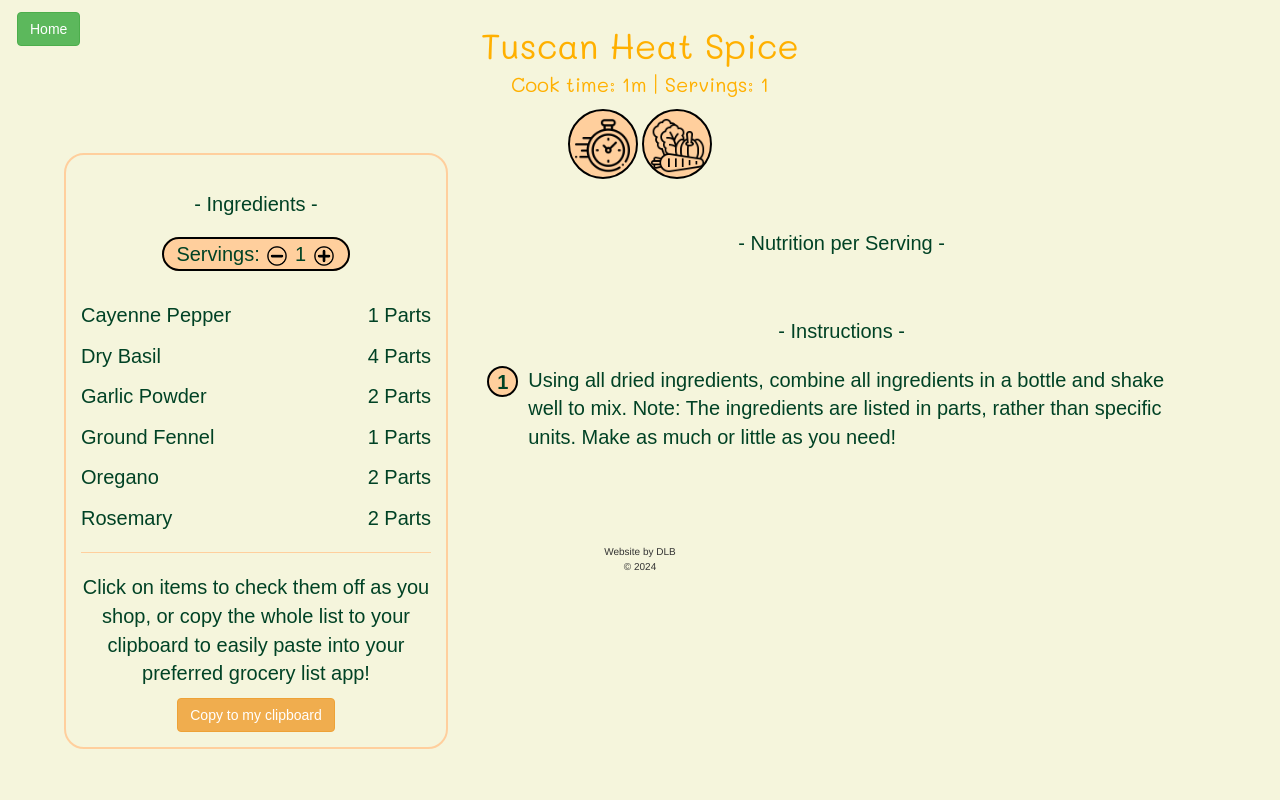
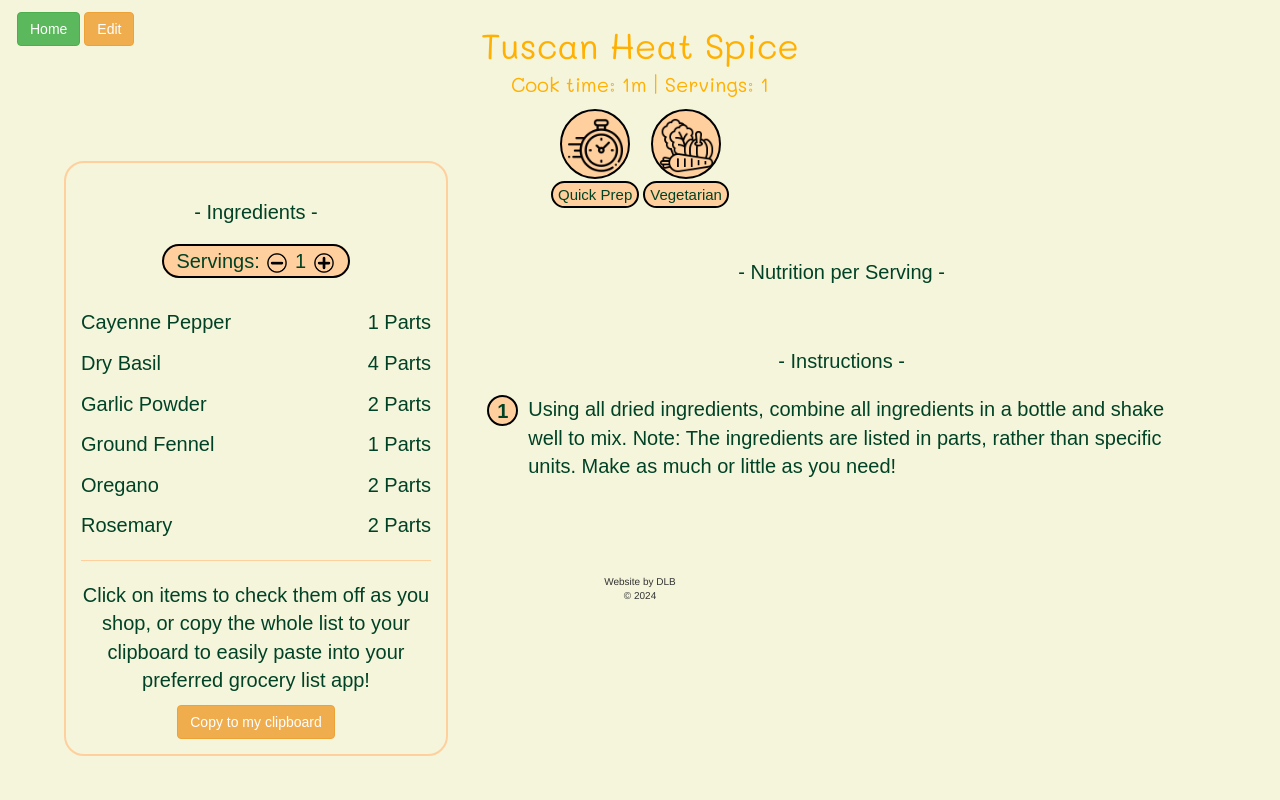
Before and after one commit to Lukipaela/CookBookWebsite, a Flask app: page /recipe/7 in a window 1280 px wide. Run offline with Flask 3, Linux system fonts and the light colour scheme; data comes from the database, SQL or seed files in the repository; some libraries are stand-ins or nearby versions; some web fonts are replaced.

Commit message:
Tweaked font sizes on smaller displays added "All" recipe type to search screen Swapped out badge icons for badge name tags on smaller displays

```diff
--- a/main.py
+++ b/main.py
@@ -33,7 +33,7 @@ LOW_CAL_THRESHOLD = 800  # meals under this calorie count are marked as low cal
 DEFAULT_EDITOR_PAGE_INDEX = '-1'
 NEW_RECORD_PAGE_INDEX = '0'
 # TODO set to true for prod
-prod_mode = True   # master toggle to switch between DEV and PROD modes
+prod_mode = False   # master toggle to switch between DEV and PROD modes
 
 
 # -------------------- DB METHODS -------------------- #
@@ -476,7 +476,7 @@ def configure_ingredient_form(recipe_id: str, ingredient_id: str):
 
 def configure_search_form():
     form = RecipeSearchForm()
-    form.recipe_type.process_data(1)
+    form.recipe_type.process_data(0)    # set default option to "all"
     return form
 
 
@@ -601,6 +601,9 @@ def process_search_form(form):
     if "vegetarian" in form:    # presence of a boolean field means it was checked off.
         badge_query_string += "JOIN CBRecipeBadge Vegetarian ON Vegetarian.RecipeID = CBRecipe.RecipeID " \
                               "AND Vegetarian.BadgeID = 4 "
+    recipe_type_query_string = ""
+    if recipe_type != 0:
+        recipe_type_query_string = f"AND CBRecipe.RecipeTypeID = '{recipe_type}'"
 
     query_string = "SELECT DISTINCT CBRecipe.RecipeID" \
                    ", RecipeName || ' (' ||CAST(CookingTime AS VarChar(10)) || 'min)' AS RecipeName " \
@@ -608,8 +611,8 @@ def process_search_form(form):
                    "JOIN CBIngredient ON CBRecipe.RecipeID = CBIngredient.RecipeID " \
                    "JOIN CBIngredientName ON CBIngredient.IngredientNameID = CBIngredientName.IngredientNameID " \
                    f"AND CBIngredientName.SearchName LIKE '{ingredient_search_name}' " \
-                   "" + badge_query_string + f"WHERE CBRecipe.RecipeTypeID = '{recipe_type}' " \
-                                             f"AND RecipeName LIKE '{search_keyword}' "
+                   "" + badge_query_string + \
+                   f"WHERE RecipeName LIKE '{search_keyword}' " + recipe_type_query_string
     search_results = execute_query(query_string)
     return search_results
 
--- a/recipe_forms.py
+++ b/recipe_forms.py
@@ -77,7 +77,9 @@ class RecipeNutritionForm(FlaskForm):
 
 
 class RecipeSearchForm(FlaskForm):
-    __query_string = "SELECT RecipeTypeID, LongName " \
+    __query_string = "SELECT '0', 'All' " \
+                     "UNION " \
+                     "SELECT RecipeTypeID, LongName " \
                      "FROM CBRecipeType " \
                      "ORDER BY 2 ASC"
     __recipe_types = execute_query(__query_string, convert_to_dict=False)
--- a/static/css/styles.css
+++ b/static/css/styles.css
@@ -69,16 +69,49 @@
 /* BADGES */
 .badges{
     margin: 1rem 0 2rem;
-
+    display: flex;
+    flex-direction: row;
+    justify-content: center;
 }
+.badge-tile{
+    background-color: var(--theme-background);
+    display: flex;
+    flex-direction: column;
+    align-items: center;
+    padding: 0 .2rem;
+}
+@media (max-width: 1300px){
+    .badge-subtitle{
+        background-color: var(--theme-borders);
+        display: block;
+        border-style: solid;
+        border-width: 2px;
+        border-color: #000000;
+        border-radius: 2rem;
+        padding: .1rem .5rem;
+        margin-top: 0.2rem;
+    }
+}
+@media (min-width: 1301px){
+    .badge-subtitle{
+        display: none;
+    }
+}
+@media (min-width: 901px){
     .badge-image{
-    display:inline-block;
+        display: block;
         width: 7rem;
         height: 7rem;
         border-radius: 4rem;
         background-color: var(--theme-borders);
         padding: 0.2rem
         text-align: center;
+    }
+}
+@media (max-width: 900px){
+    .badge-image{
+        display: none;
+    }
 }
 .badge-image img{
     width: 5.5rem;
@@ -149,21 +182,49 @@
     color: var(--theme-font-highlight);
     font-family: var(--font-highlight), cursive;
 }
+/* LARGE */
+@media (max-width: 600px){
+    .font-size-large{
+        font-size: 2.5rem;
+    }
+}
+@media (min-width: 601px){
     .font-size-large{
         font-size: 3.5rem;
-
     }
+}
+/* STANDARD */
+@media (max-width: 600px){
+    .font-size-standard{
+        font-size: 1.5rem;
+    }
+}
+@media (min-width: 601px){
     .font-size-standard{
         font-size: 2rem;
-
     }
+}
+/* SMALL */
+@media (max-width: 600px){
+    .font-size-small{
+        font-size: 1rem;
+    }
+}
+@media (min-width: 601px){
     .font-size-small{
         font-size: 1.5rem;
-
     }
+}
+/* TINY */
+@media (max-width: 600px){
+    .font-size-tiny{
+        font-size: 0.75rem;
+    }
+}
+@media (min-width: 601px){
     .font-size-tiny{
         font-size: 1rem;
-
+    }
 }
 
 /* FOOTER */
@@ -561,7 +622,7 @@
 @media (min-width: 700px){
     .widget{
         width: 60rem;
-        height: 45rem;
+        min-height: 45rem;
     }
 }
 .widget{
--- a/templates/recipe_title.html
+++ b/templates/recipe_title.html
@@ -5,8 +5,13 @@
     {% if badges|length != 0 %}
         <div class="badges">
             {% for badge in badges: %}
-                <div class="badge-image black-border">
-                    <img src="../static/assets/ico/badges/{{ badge['BadgeIconAddress'] }}.png" alt="{{ badge['BadgeName'] }}" title="{{ badge['BadgeName'] }}">
+                <div class="badge-tile">
+                    <div class="badge-image black-border">
+                        <img src="../static/assets/ico/badges/{{ badge['BadgeIconAddress'] }}.png" alt="{{ badge['BadgeName'] }}" title="{{ badge['BadgeName'] }}">
+                    </div>
+                    <div class="badge-subtitle font-standard font-size-small">
+                        {{ badge['BadgeName'] }}
+                    </div>
                 </div>
             {% endfor %}
         </div>
```
Lines whose indentation alone changed are shown as unchanged.
